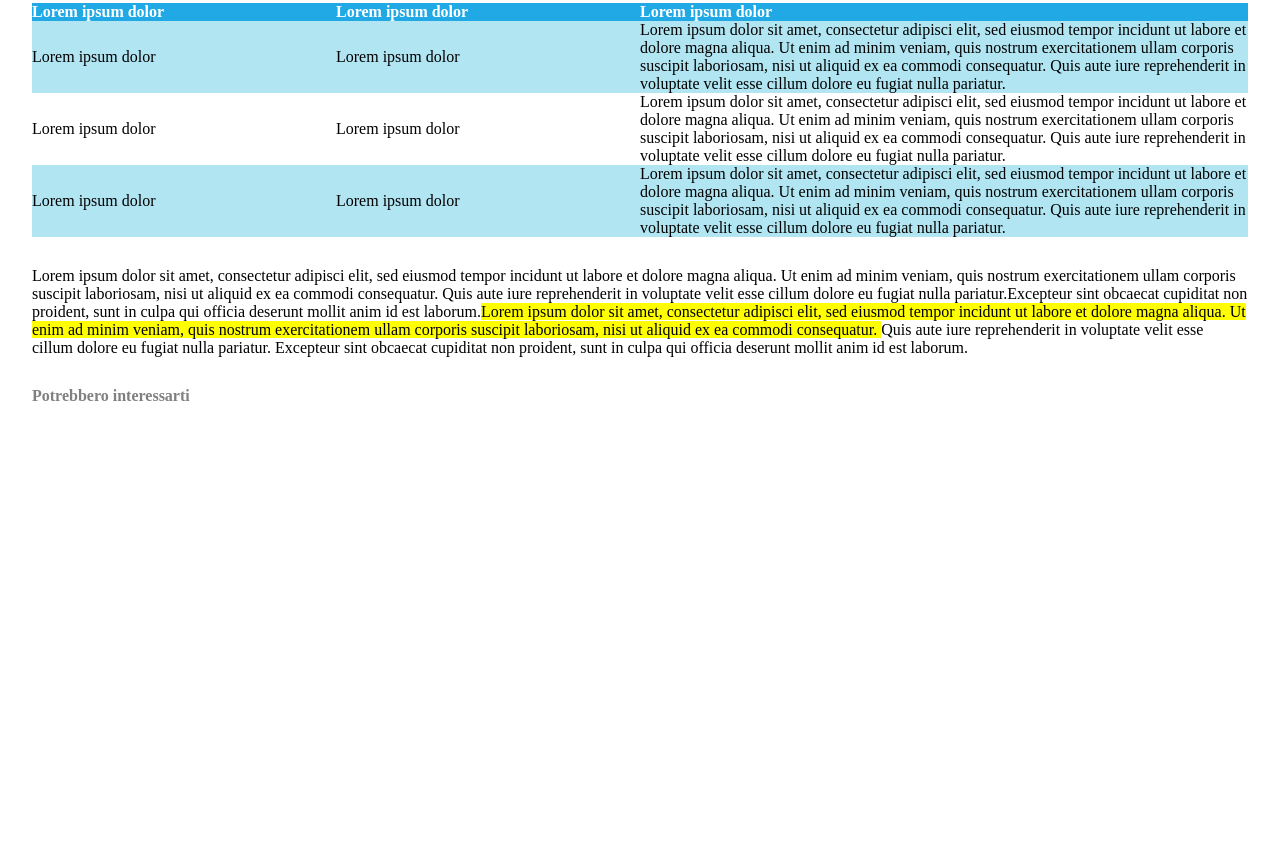
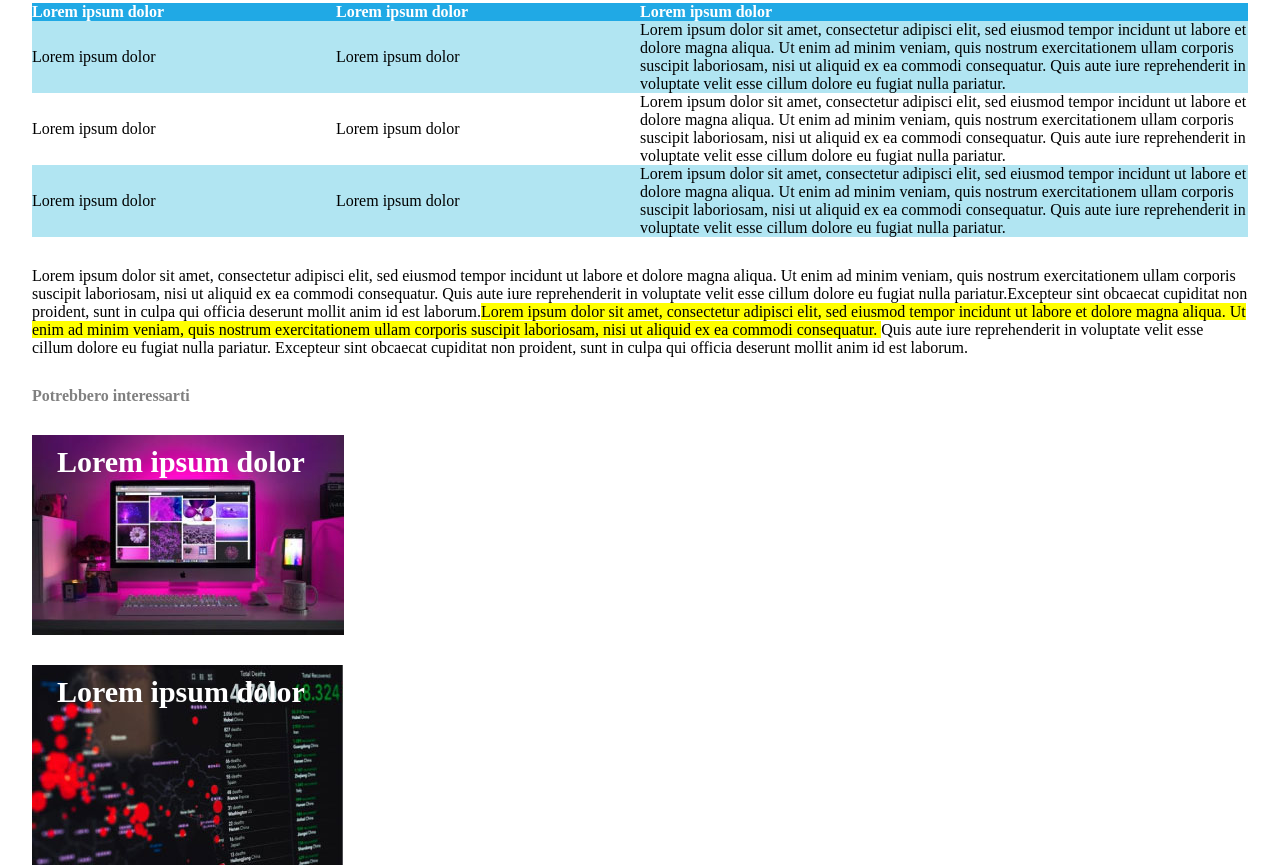
Before and after one commit to Bisio98/html-css-booleaner, a plain HTML site: page index.html in a window 1280 px wide. Shown: the part 1203-2068 px from the top of the page. Drawn offline with Linux system fonts and the light colour scheme.

Commit message:
Update style.css

```diff
--- a/css/style.css
+++ b/css/style.css
@@ -11,7 +11,7 @@
 }
 
 header{
-    background-image:url("img/pattern.png");
+    background-image:url("../img/pattern.png");
     background-color: #4ea0ff;
     height: 175px;
 }
@@ -81,11 +81,11 @@ th{
 }
 
 .adv1{
-    background-image: url(img/monitor.jpg);
+    background-image: url(../img/monitor.jpg);
 }
 
 .adv2{
-    background-image: url(img/graph.jpg);
+    background-image: url(../img/graph.jpg);
 }
 .adv1,.adv2{
     background-repeat: no-repeat;
```
